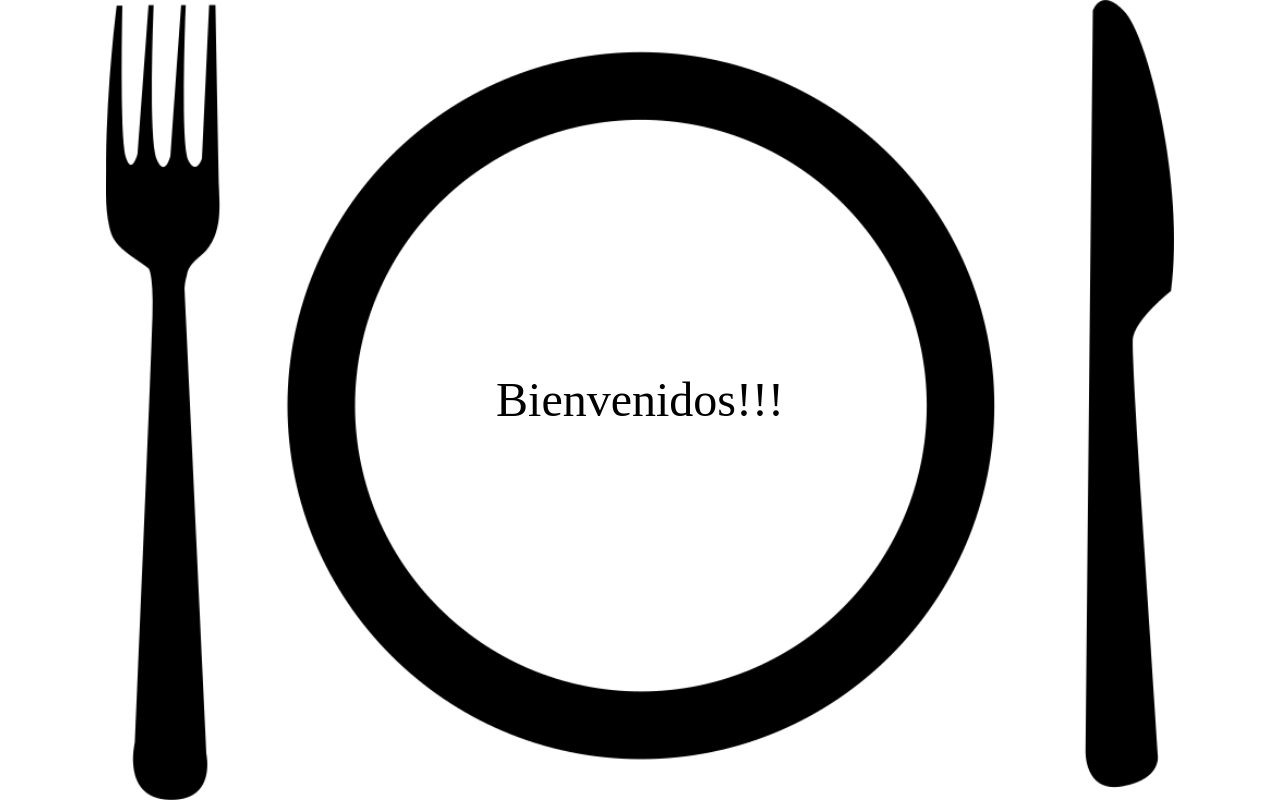
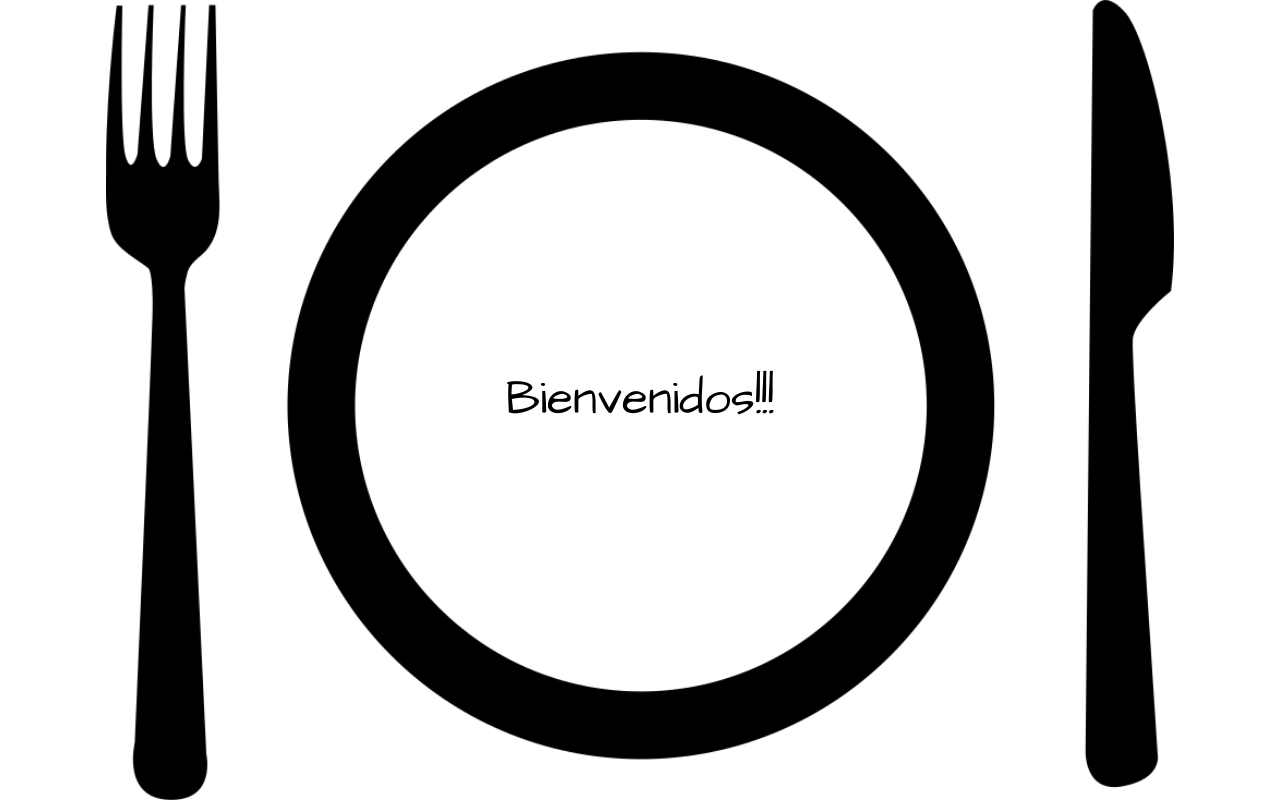
Before and after one commit to JSilva723/PI-Food-Client, a React app: page / in a window 1280 px wide. Built offline with nearby package versions, Linux system fonts and the light colour scheme.

Commit message:
Add fonts

```diff
--- a/public/index.html
+++ b/public/index.html
@@ -4,6 +4,9 @@
 <head>
   <meta charset="utf-8" />
   <meta name="viewport" content="width=device-width, initial-scale=1" />
+  <link rel="preconnect" href="https://fonts.googleapis.com">
+<link rel="preconnect" href="https://fonts.gstatic.com" crossorigin>
+<link href="https://fonts.googleapis.com/css2?family=Architects+Daughter&display=swap" rel="stylesheet">
   <title>Food App</title>
 </head>
 
--- a/src/components/App.js
+++ b/src/components/App.js
@@ -4,6 +4,7 @@ import { Create } from './create/Create';
 import { Detail } from './detail/Detail';
 import { Home } from './home/Home';
 import './normalize.css';
+import './style.css';
 
 
 export const App = () => {
--- /dev/null
+++ b/src/components/style.css
@@ -0,0 +1,3 @@
+body{
+  font-family: 'Architects Daughter', cursive;
+}
```
